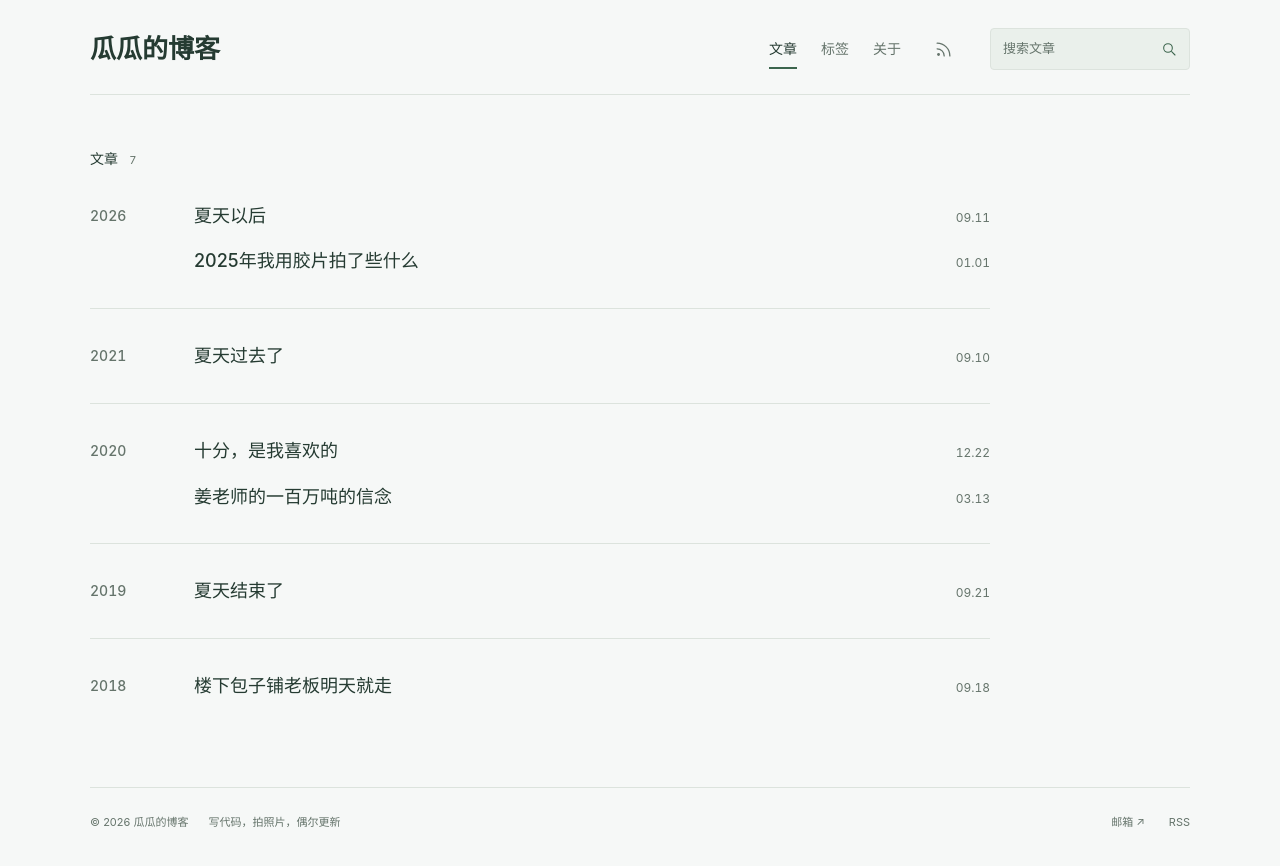
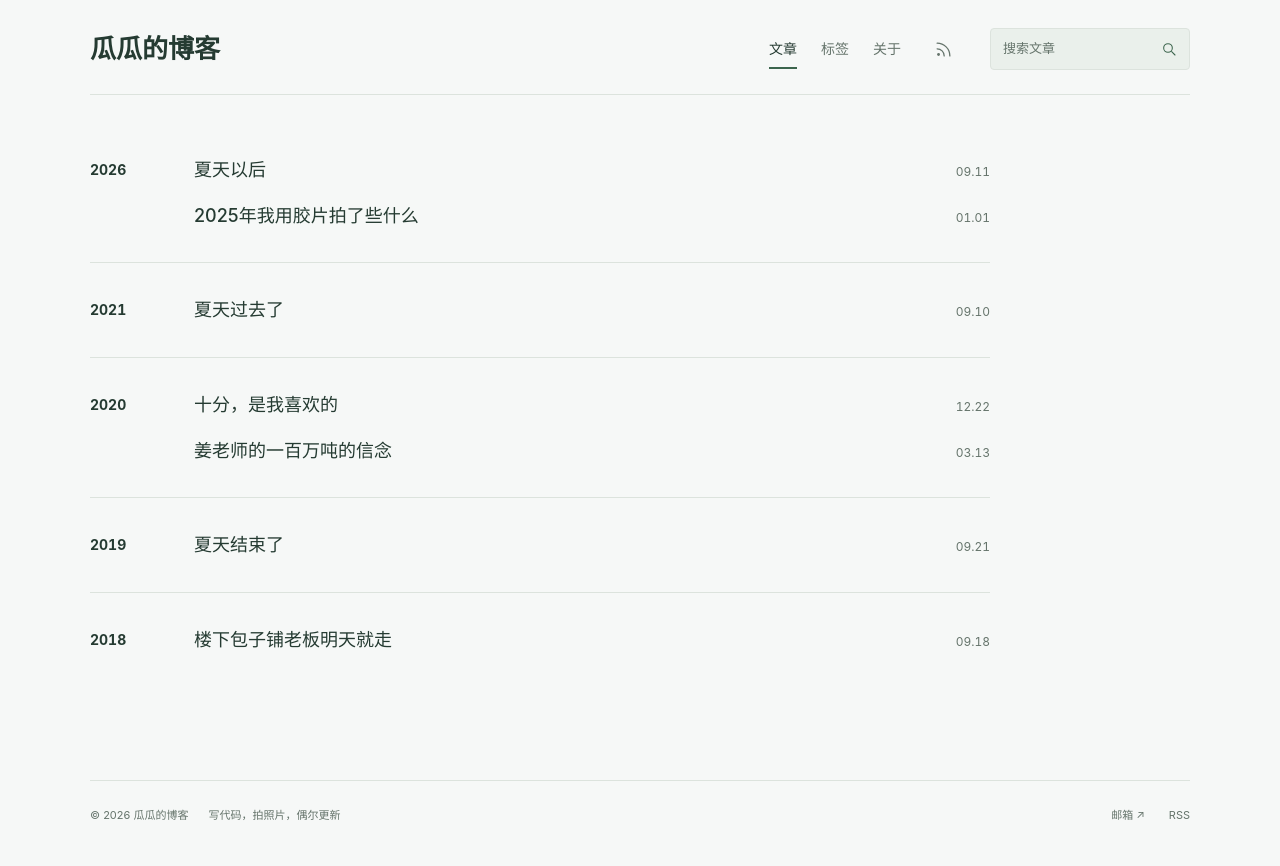
Before and after one commit to saltcoffee/saltcoffee.github.io, a Jekyll site: the page built from index.html, in a window 1280 px wide. Shown: the top 866 px of the page. Built offline with Jekyll 4.4.1, drawn with Linux system fonts in a browser that asks for light colours.

Commit message:
style: font size and color

```diff
--- a/_config.yml
+++ b/_config.yml
@@ -4,7 +4,7 @@
 url: "https://blog.redpencil.top"
 baseurl: ""
 # 修改静态资源时，与 sw.js 中的 ASSET_VERSION 同步更新。
-asset_version: "2026-10-15-v25"
+asset_version: "2026-10-15-v27"
 lang: zh-CN
 timezone: Asia/Shanghai
 email: schromelon@gmail.com
--- a/about.html
+++ b/about.html
@@ -10,7 +10,7 @@
     <p class="eyebrow">关于我</p>
     <h1>Hey，我是瓜瓜。</h1>
     <div class="prose">
-      <p>一个无可救药的理想主义者，写过 C++，做过 Android，做过 iOS 开发，目前在拥抱 AI</p>
+      <p>一个无可救药的理想主义者，写过 C++，做过 Android 开发，做过 iOS 开发，目前在拥抱 AI</p>
       <p>热爱音乐、电影、晚睡；喜欢张悬、Dota<br>也摄影，讨厌香菜</p>
       <blockquote><p>我拥有的都是侥幸啊，<br>我失去的都是人生</p><cite>—— 张悬</cite></blockquote>
     </div>
--- a/css/blog.css
+++ b/css/blog.css
@@ -53,7 +53,7 @@
 .article-year-group { display: grid; grid-template-columns: 72px minmax(0, 1fr); gap: 32px; padding-block: 24px; border-top: 1px solid var(--line); }
 .article-year-group:first-child { padding-top: 0; border-top: 0; }
 .article-year-group:last-child { padding-bottom: 0; }
-.article-year { padding-top: 10px; color: var(--muted); font: 500 14px/1.8 var(--sans); font-variant-numeric: tabular-nums; }
+.article-year { padding-top: 10px; color: var(--ink); font: 700 14px/1.8 var(--sans); font-variant-numeric: tabular-nums; }
 .article-year-entries { min-width: 0; }
 .article-entry { display: flex; align-items: baseline; justify-content: space-between; gap: 24px; }
 .article-entry-title { min-width: 0; margin: 0; font: 500 18px/1.65 var(--sans); color: var(--ink); overflow-wrap: anywhere; }
--- a/index.html
+++ b/index.html
@@ -4,9 +4,6 @@
 {% include articles.html %}
 <div class="shell home">
   <section class="writing" id="writing" aria-labelledby="writing-title" data-article-index>
-    <div class="section-bar">
-      <h2 id="writing-title">文章 <span class="article-count">{{ articles.size }}</span></h2>
-    </div>
     <div class="article-list">
       {% assign year_groups = dated_articles | group_by_exp: 'post', "post.date | date: '%Y'" %}
       {% for year_group in year_groups %}
--- a/sw.js
+++ b/sw.js
@@ -4,7 +4,7 @@
 const SITE_ROOT = new URL(self.registration.scope);
 const CACHE_PREFIX = 'guagua-blog:' + SITE_ROOT.pathname + ':';
 // Keep this value in sync with asset_version in _config.yml.
-const ASSET_VERSION = '2026-10-15-v25';
+const ASSET_VERSION = '2026-10-15-v27';
 const CACHE_NAME = CACHE_PREFIX + ASSET_VERSION;
 // Photo storage survives CSS/JS releases; metadata keeps its original response intact.
 const IMAGE_CACHE_NAME = CACHE_PREFIX + 'images-v1';
```
